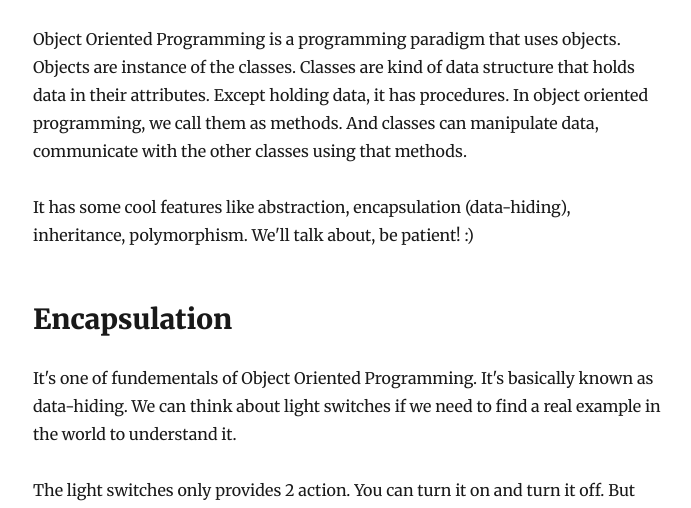
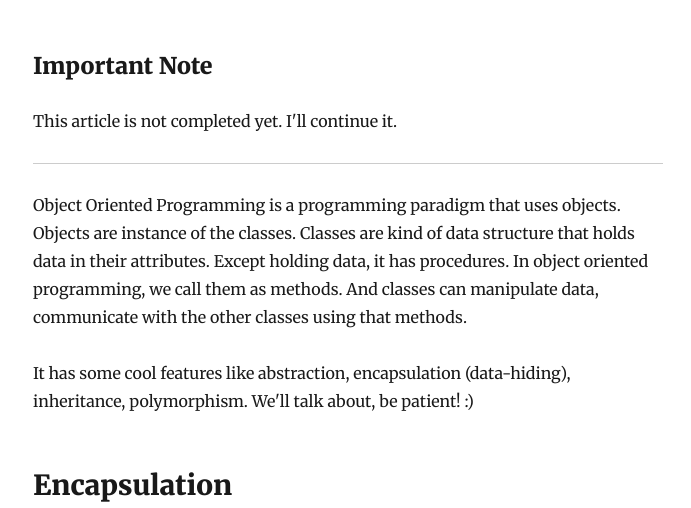
Before and after one commit to selahattinunlu/blog.selahattinunlu.com, a Gatsby site: page /2019-06-object-oriented-programming/ in a window 1280 px wide. Shown: the part 214-722 px from the top of the page, without its empty margins (292-983 px from the left). Built offline with nearby package versions, Linux system fonts and the light colour scheme; Gatsby itself is replaced by a stand-in of ours; some packages are replaced by stand-ins of ours.

Commit message:
add a note into oop blog post

```diff
--- a/content/blog/2019-06-object-oriented-programming/index.md
+++ b/content/blog/2019-06-object-oriented-programming/index.md
@@ -2,6 +2,11 @@
 title: Object Oriented Programming
 date: "2019-06-29T22:30:03.284Z"
 description: ""
+---
+
+### Important Note
+This article is not completed yet. I'll continue it.
+
 ---
 
 Object Oriented Programming is a programming paradigm that uses objects.
```
